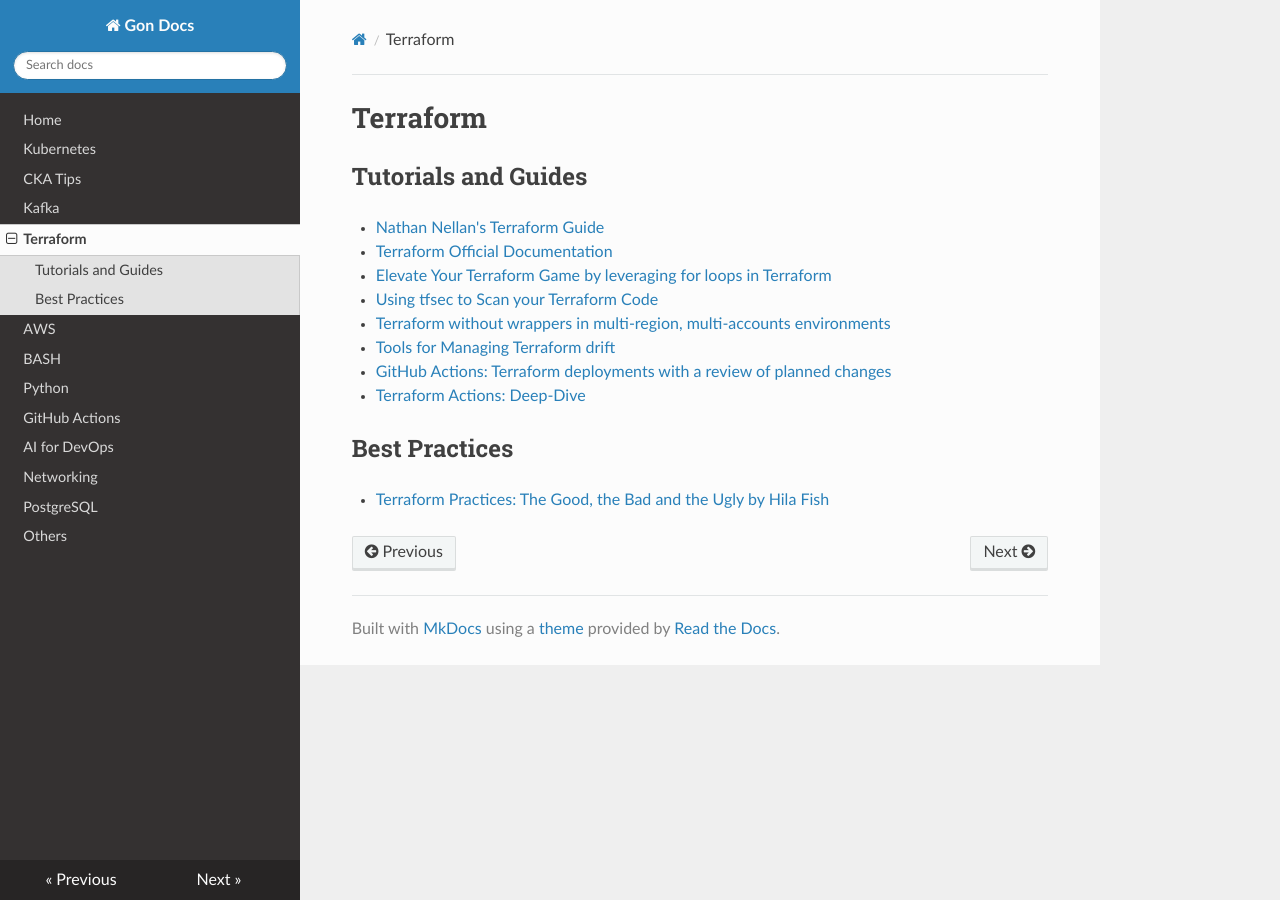
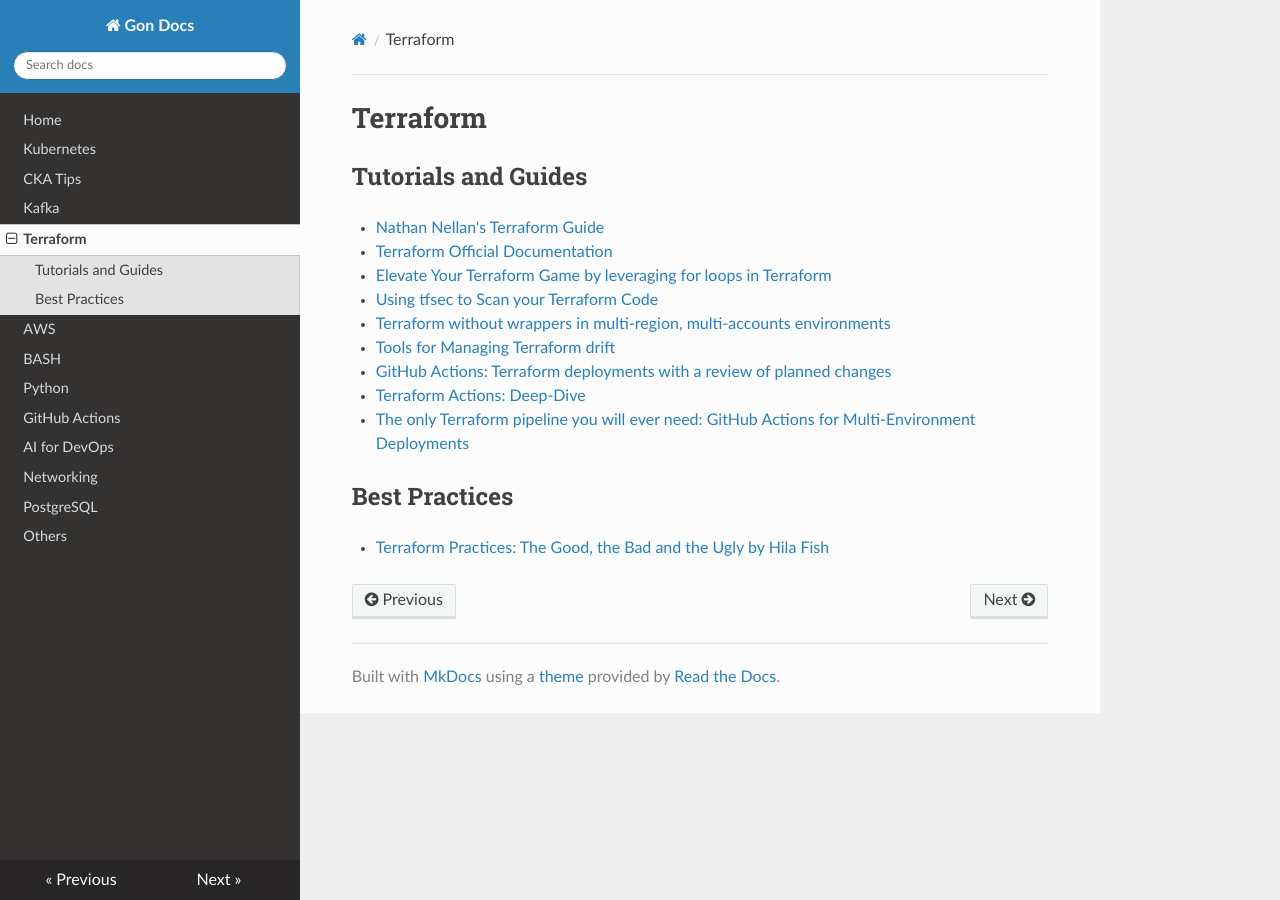
Before and after one commit to gonkun/gonkun, an MkDocs documentation site: the page built from docs/terraform.md, in a window 1280 px wide. Built offline with MkDocs 1.6.1, drawn with Linux system fonts in a browser that asks for light colours; nearby versions of some CDN libraries.

Commit message:
adding terraform post about GitHub Actions for multienvironment deployments

```diff
--- a/docs/terraform.md
+++ b/docs/terraform.md
@@ -10,6 +10,7 @@
 - [Tools for Managing Terraform drift](https://www.tinystacks.com/blog-post/tools-for-managing-terraform-drift/)
 - [GitHub Actions: Terraform deployments with a review of planned changes](https://itnext.io/github-actions-terraform-deployments-with-a-review-of-planned-changes-30143358bb5c)
 - [Terraform Actions: Deep-Dive](https://mattias.engineer/blog/2025/terraform-actions-deep-dive/)
+- [The only Terraform pipeline you will ever need: GitHub Actions for Multi-Environment Deployments](https://medium.com/zencore/the-only-terraform-pipeline-you-will-ever-need-github-actions-for-multi-environment-deployments-a2cb25d72473)
 
 ## Best Practices
 
```
Also changed, not shown: site/index.html, site/search/search_index.json, site/sitemap.xml, site/terraform/index.html, 1 other file.
